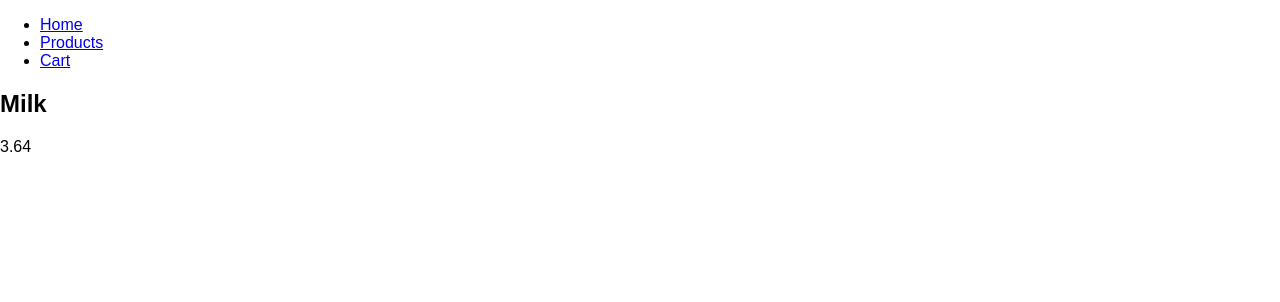
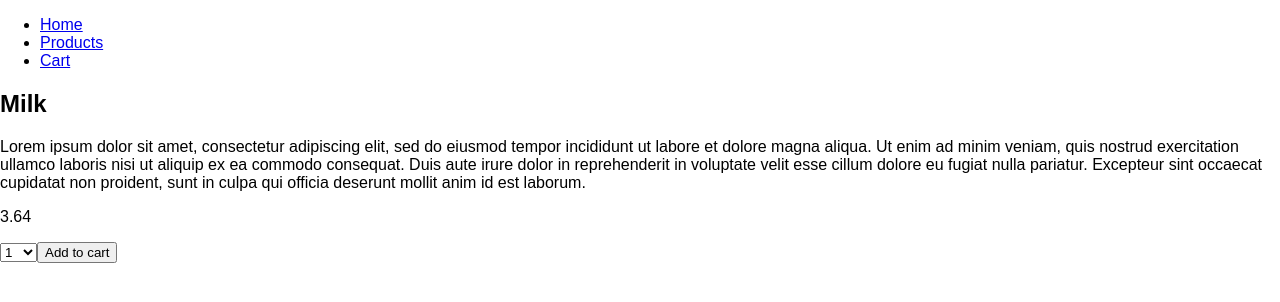
Before and after one commit to renderGUI/ecommerce-site, a React (Create React App) app: page /products/1 in a window 1280 px wide. Shown: the top 302 px of the page. Built offline with nearby package versions, Linux system fonts and the light colour scheme; data requests are answered from the project's data file.

Commit message:
Implement AddToCartButton component

```diff
--- /dev/null
+++ b/src/components/products-page/AddToCartButton.js
@@ -0,0 +1,33 @@
+import { useState } from "react";
+
+const AddToCartButton = () => {
+  const [quantity, setQuantity] = useState(0);
+
+  const addToCartHandler = (e) => {
+    e.preventDefault();
+  };
+
+  const changeQuantityHandler = (e) => {
+    setQuantity(e.target.value);
+  };
+
+  return (
+    <form onSubmit={addToCartHandler}>
+      <select onChange={changeQuantityHandler}>
+        <option value="1">1</option>
+        <option value="2">2</option>
+        <option value="3">3</option>
+        <option value="4">4</option>
+        <option value="5">5</option>
+        <option value="6">6</option>
+        <option value="7">7</option>
+        <option value="8">8</option>
+        <option value="9">9</option>
+        <option value="10">10</option>
+      </select>
+      <button type="submit">Add to cart</button>
+    </form>
+  );
+};
+
+export default AddToCartButton;
--- a/src/components/products-page/ProductDetails.js
+++ b/src/components/products-page/ProductDetails.js
@@ -1,5 +1,6 @@
 import { useState, useEffect } from "react";
 import { useParams } from "react-router-dom";
+import AddToCartButton from "./AddToCartButton";
 
 const ProductDetails = () => {
   const params = useParams();
@@ -24,7 +25,17 @@ const ProductDetails = () => {
   return (
     <div>
       <h2>{product.item}</h2>
+      <p>
+        Lorem ipsum dolor sit amet, consectetur adipiscing elit, sed do eiusmod
+        tempor incididunt ut labore et dolore magna aliqua. Ut enim ad minim
+        veniam, quis nostrud exercitation ullamco laboris nisi ut aliquip ex ea
+        commodo consequat. Duis aute irure dolor in reprehenderit in voluptate
+        velit esse cillum dolore eu fugiat nulla pariatur. Excepteur sint
+        occaecat cupidatat non proident, sunt in culpa qui officia deserunt
+        mollit anim id est laborum.
+      </p>
       <p>{product.price}</p>
+      <AddToCartButton />
     </div>
   );
 };
```
